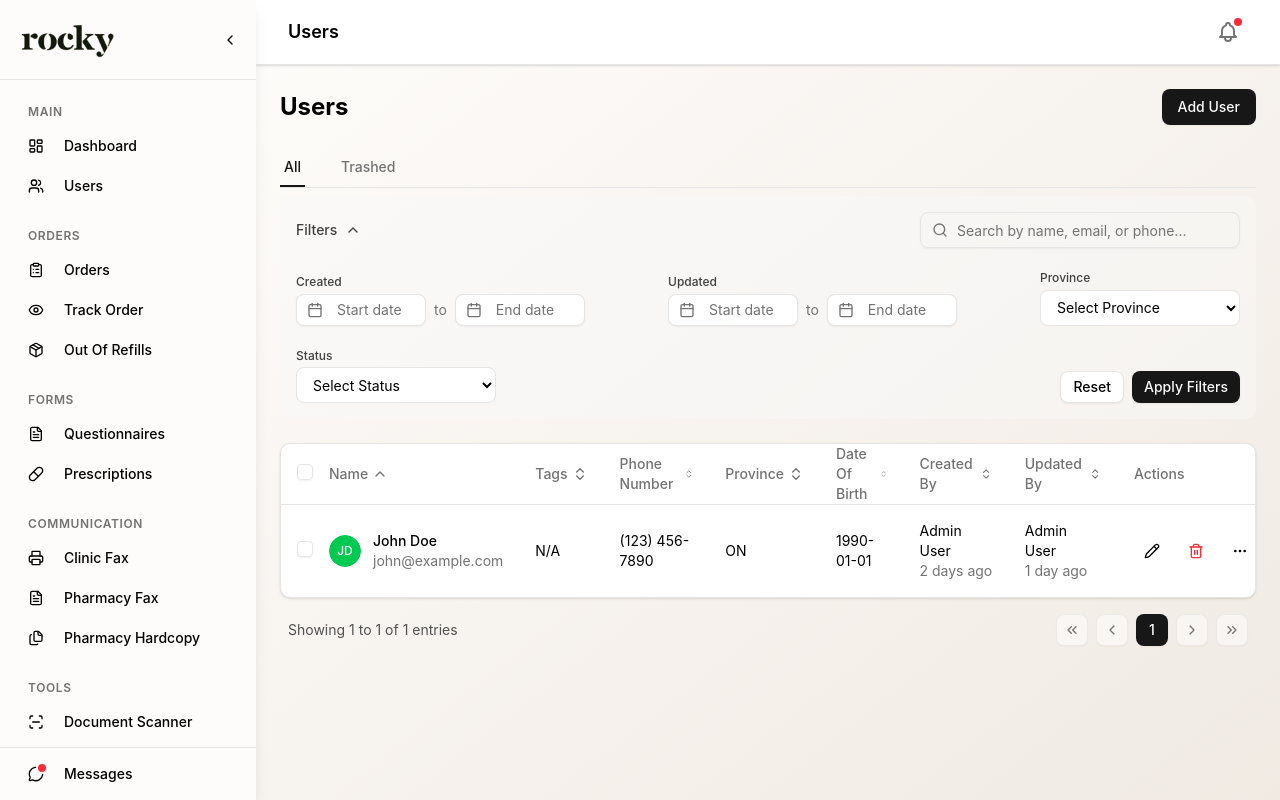
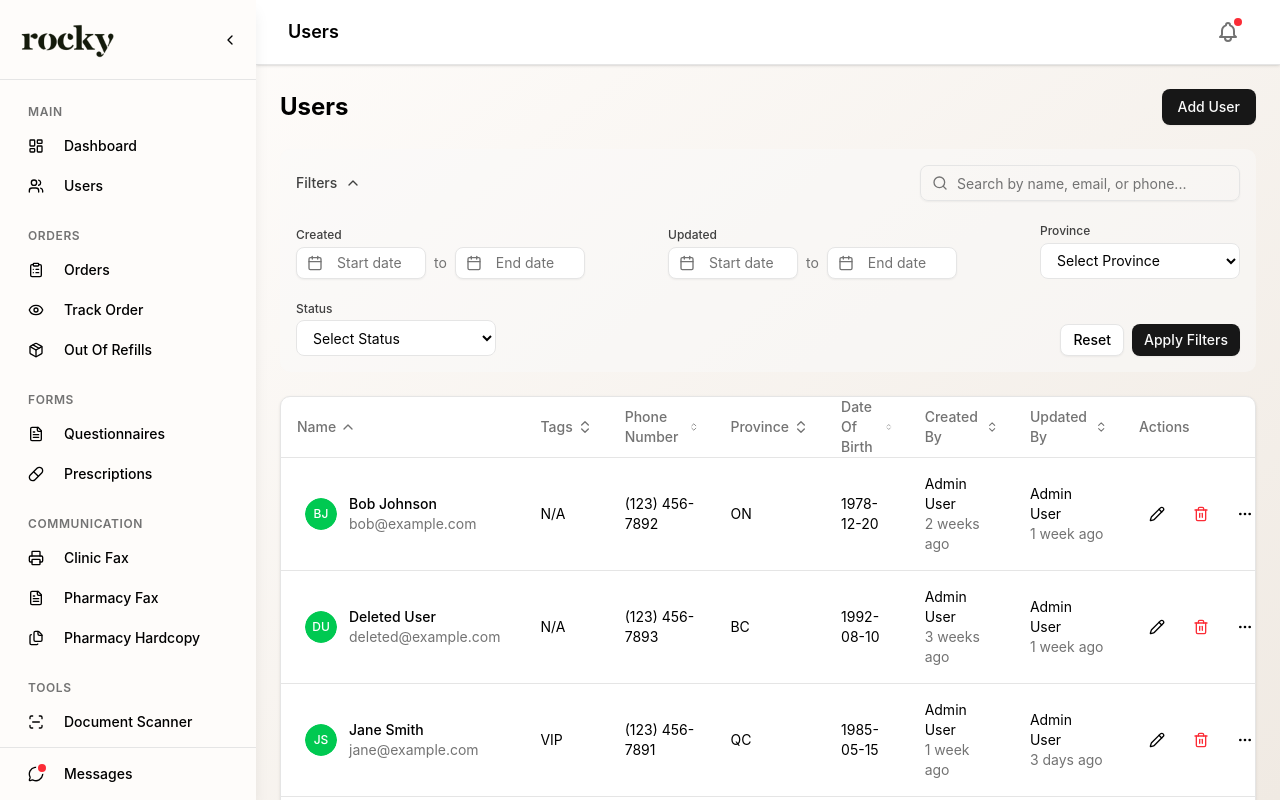
Before and after one commit to ETK-Technologies/rocky-crm, a Next.js app: page /users in a window 1280 px wide. Built offline with nearby package versions, Linux system fonts and the light colour scheme.

Commit message:
handel user notes

```diff
--- a/app/(auth)/users/add/page.js
+++ b/app/(auth)/users/add/page.js
@@ -63,12 +63,13 @@ export default function AddUserPage() {
   return (
     <div className="space-y-6">
       {/* Header */}
-      <div className="flex items-center gap-4">
+      <div className="">
+      <h1 className="text-2xl font-bold text-secondary-900">Add New User</h1>
+
         <Button variant="ghost" size="sm" onClick={handleBack}>
-          <ArrowLeft className="h-4 w-4 mr-2" />
+          <ArrowLeft className="h-4 w-4 mr-0" />
           Back to Users
         </Button>
-        <h1 className="text-2xl font-bold text-secondary-900">Add New User</h1>
       </div>
 
       {/* Tabs */}
@@ -368,7 +369,7 @@ export default function AddUserPage() {
         )}
 
         {/* Footer Actions */}
-        <CardFooter className="flex justify-between pt-6">
+        <CardFooter className="flex justify-between px-0 pt-6">
           <Button
             type="button"
             variant="outline"
--- a/app/(auth)/users/page.js
+++ b/app/(auth)/users/page.js
@@ -11,7 +11,6 @@ import { X } from "lucide-react";
 export default function UsersPage() {
   const router = useRouter();
   const { showSuccess, NotificationContainer } = useNotification();
-  const [activeTab, setActiveTab] = useState("all");
   const [showDeleteDialog, setShowDeleteDialog] = useState(false);
   const [userToDelete, setUserToDelete] = useState(null);
   const [filters, setFilters] = useState([
@@ -57,7 +56,6 @@ export default function UsersPage() {
   const [sortColumn, setSortColumn] = useState("name");
   const [sortDirection, setSortDirection] = useState("asc");
   const [searchQuery, setSearchQuery] = useState("");
-  const [selectedRows, setSelectedRows] = useState([]);
 
   // Example data - replace with actual data fetching
   const [users, setUsers] = useState([
@@ -71,10 +69,47 @@ export default function UsersPage() {
       createdBy: { name: "Admin User", timestamp: "2 days ago" },
       updatedBy: { name: "Admin User", timestamp: "1 day ago" },
       tags: [],
+      status: "active",
     },
-    // Add more example users...
+    {
+      id: 2,
+      name: "Jane Smith",
+      email: "jane@example.com",
+      phone: "(123) 456-7891",
+      province: "QC",
+      dateOfBirth: "1985-05-15",
+      createdBy: { name: "Admin User", timestamp: "1 week ago" },
+      updatedBy: { name: "Admin User", timestamp: "3 days ago" },
+      tags: ["VIP"],
+      status: "active",
+    },
+    {
+      id: 3,
+      name: "Bob Johnson",
+      email: "bob@example.com",
+      phone: "(123) 456-7892",
+      province: "ON",
+      dateOfBirth: "1978-12-20",
+      createdBy: { name: "Admin User", timestamp: "2 weeks ago" },
+      updatedBy: { name: "Admin User", timestamp: "1 week ago" },
+      tags: [],
+      status: "trashed",
+    },
   ]);
-  const [trashedUsers, setTrashedUsers] = useState([]);
+  const [trashedUsers, setTrashedUsers] = useState([
+    {
+      id: 4,
+      name: "Deleted User",
+      email: "deleted@example.com",
+      phone: "(123) 456-7893",
+      province: "BC",
+      dateOfBirth: "1992-08-10",
+      createdBy: { name: "Admin User", timestamp: "3 weeks ago" },
+      updatedBy: { name: "Admin User", timestamp: "1 week ago" },
+      tags: [],
+      status: "trashed",
+    },
+  ]);
 
   const handleFilterChange = (newFilters) => {
     setFilters(newFilters);
@@ -96,21 +131,7 @@ export default function UsersPage() {
     setSortDirection(direction);
   };
 
-  const handleBulkAction = (action) => {
-    switch (action) {
-      case "delete":
-        console.log("Delete users:", selectedRows);
-        break;
-      case "export":
-        console.log("Export users:", selectedRows);
-        break;
-      case "email":
-        console.log("Email users:", selectedRows);
-        break;
-      default:
-        break;
-    }
-  };
+
 
   // Delete logic
   const handleDeleteClick = (user) => {
@@ -118,10 +139,9 @@ export default function UsersPage() {
     setShowDeleteDialog(true);
   };
   const handleDeleteConfirm = () => {
-    if (activeTab === "all") {
+    if (userToDelete.status === "active") {
       setUsers((prev) => prev.filter((u) => u.id !== userToDelete.id));
-      setTrashedUsers((prev) => [...prev, userToDelete]);
-      setActiveTab("trashed");
+      setTrashedUsers((prev) => [...prev, { ...userToDelete, status: "trashed" }]);
       showSuccess("Deleted successfully", "User has been moved to trash.");
     } else {
       setTrashedUsers((prev) => prev.filter((u) => u.id !== userToDelete.id));
@@ -142,7 +162,10 @@ export default function UsersPage() {
       header: "Name",
       sortable: true,
       cell: (row) => (
-        <div className="flex items-center gap-3">
+        <div
+          className="flex items-center gap-3 cursor-pointer hover:bg-secondary-50 p-2 rounded-md transition-colors"
+          onClick={() => router.push(`/users/${row.id}/edit`)}
+        >
           <UserAvatar
             user={{
               name: row.name,
@@ -178,6 +201,20 @@ export default function UsersPage() {
       header: "Date Of Birth",
       sortable: true,
     },
+    // {
+    //   id: "status",
+    //   header: "Status",
+    //   sortable: true,
+    //   cell: (row) => (
+    //     <span className={`px-2 py-1 rounded-full text-xs font-medium ${
+    //       row.status === "active"
+    //         ? "bg-green-100 text-green-800"
+    //         : "bg-red-100 text-red-800"
+    //     }`}>
+    //       {row.status === "active" ? "Active" : "Trashed"}
+    //     </span>
+    //   ),
+    // },
     {
       id: "createdBy",
       header: "Created By",
@@ -205,8 +242,7 @@ export default function UsersPage() {
       header: "Actions",
       className: "text-right",
       cell: (row) => (
-        <div className="flex justify-end gap-2">
-          {activeTab === "all" && (
+        <div className="flex justify-center gap-2">
           <Button
             variant="ghost"
             size="sm"
@@ -214,7 +250,6 @@ export default function UsersPage() {
           >
             <Pencil className="h-4 w-4" />
           </Button>
-          )}
           <Button
             variant="ghost"
             size="sm"
@@ -223,7 +258,10 @@ export default function UsersPage() {
           >
             <Trash2 className="h-4 w-4" />
           </Button>
-          <Button variant="ghost" size="sm">
+          <Button
+            variant="ghost"
+            size="sm"
+          >
             <MoreHorizontal className="h-4 w-4" />
           </Button>
         </div>
@@ -231,8 +269,9 @@ export default function UsersPage() {
     },
   ];
 
-  // Filtered data
-  const filteredData = (activeTab === "all" ? users : trashedUsers)
+  // Combine all users and filter
+  const allUsers = [...users, ...trashedUsers];
+  const filteredData = allUsers
     .filter((user) => {
       if (!searchQuery) return true;
       const searchLower = searchQuery.toLowerCase();
@@ -259,63 +298,8 @@ export default function UsersPage() {
       <div className="flex justify-between items-center">
         <h1 className="text-2xl font-bold text-secondary-900">Users</h1>
         <div className="flex gap-2">
-          {selectedRows.length > 0 && (
-            <>
-              <Button
-                variant="outline"
-                size="sm"
-                onClick={() => handleBulkAction("email")}
-              >
-                <Mail className="h-4 w-4 mr-2" />
-                Email Selected
-              </Button>
-              <Button
-                variant="outline"
-                size="sm"
-                onClick={() => handleBulkAction("export")}
-              >
-                <Download className="h-4 w-4 mr-2" />
-                Export Selected
-              </Button>
-              <Button
-                variant="outline"
-                size="sm"
-                className="text-red-500"
-                onClick={() => handleBulkAction("delete")}
-              >
-                <Trash2 className="h-4 w-4 mr-2" />
-                Delete Selected
-              </Button>
-            </>
-          )}
           <Button onClick={() => router.push("/users/add")}>Add User</Button>
         </div>
-      </div>
-
-      {/* Tabs */}
-      <div className="border-b border-secondary-200 mb-2">
-        <nav className="flex space-x-8">
-          <button
-            onClick={() => setActiveTab("all")}
-            className={`py-2 px-1 border-b-2 font-medium text-sm transition-colors ${
-              activeTab === "all"
-                ? "border-primary text-primary"
-                : "border-transparent text-secondary-500 hover:text-secondary-700"
-            }`}
-          >
-            All
-          </button>
-          <button
-            onClick={() => setActiveTab("trashed")}
-            className={`py-2 px-1 border-b-2 font-medium text-sm transition-colors ${
-              activeTab === "trashed"
-                ? "border-primary text-primary"
-                : "border-transparent text-secondary-500 hover:text-secondary-700"
-            }`}
-          >
-            Trashed
-          </button>
-        </nav>
       </div>
 
       {/* Filters with inline search */}
@@ -334,9 +318,6 @@ export default function UsersPage() {
         sortColumn={sortColumn}
         sortDirection={sortDirection}
         onSort={handleSort}
-        selectable
-        selectedRows={selectedRows}
-        onSelectedRowsChange={setSelectedRows}
       />
 
       {/* Delete Dialog */}
--- a/components/ui/DataTable.js
+++ b/components/ui/DataTable.js
@@ -17,7 +17,6 @@ import {
   TableHead,
   TableRow,
   TableCell,
-  Checkbox,
   Button,
 } from "./index";
 import { cn } from "@/lib/utils";
@@ -31,9 +30,6 @@ const DataTable = React.forwardRef(
       sortColumn,
       sortDirection,
       className,
-      selectable = false,
-      selectedRows = [],
-      onSelectedRowsChange,
       pageSize = 10,
       ...props
     },
@@ -58,20 +54,7 @@ const DataTable = React.forwardRef(
       );
     };
 
-    const handleSelectAll = (checked) => {
-      if (onSelectedRowsChange) {
-        onSelectedRowsChange(checked ? paginatedData.map((row) => row.id) : []);
-      }
-    };
 
-    const handleSelectRow = (checked, rowId) => {
-      if (onSelectedRowsChange) {
-        const newSelected = checked
-          ? [...selectedRows, rowId]
-          : selectedRows.filter((id) => id !== rowId);
-        onSelectedRowsChange(newSelected);
-      }
-    };
 
     // Pagination logic
     const totalPages = Math.ceil(data.length / pageSize);
@@ -82,13 +65,7 @@ const DataTable = React.forwardRef(
       setCurrentPage(page);
     };
 
-    const isAllSelected =
-      paginatedData.length > 0 &&
-      paginatedData.every((row) => selectedRows.includes(row.id));
-    const isIndeterminate =
-      selectedRows.length > 0 &&
-      paginatedData.some((row) => selectedRows.includes(row.id)) &&
-      !isAllSelected;
+
 
     return (
       <div className="space-y-4">
@@ -96,16 +73,6 @@ const DataTable = React.forwardRef(
           <Table ref={ref} className={className} {...props}>
             <TableHeader>
               <TableRow>
-                {selectable && (
-                  <TableHead className="w-[50px] pr-0">
-                    <Checkbox
-                      checked={isAllSelected}
-                      onCheckedChange={handleSelectAll}
-                      aria-label="Select all"
-                      {...(isIndeterminate ? { indeterminate: true } : {})}
-                    />
-                  </TableHead>
-                )}
                 {columns.map((column) => (
                   <TableHead
                     key={column.id}
@@ -128,21 +95,7 @@ const DataTable = React.forwardRef(
               {paginatedData.map((row, rowIndex) => (
                 <TableRow
                   key={rowIndex}
-                  className={cn(
-                    selectedRows.includes(row.id) && "bg-primary-50/50"
-                  )}
                 >
-                  {selectable && (
-                    <TableCell className="pr-0">
-                      <Checkbox
-                        checked={selectedRows.includes(row.id)}
-                        onCheckedChange={(checked) =>
-                          handleSelectRow(checked, row.id)
-                        }
-                        aria-label={`Select row ${rowIndex + 1}`}
-                      />
-                    </TableCell>
-                  )}
                   {columns.map((column) => (
                     <TableCell key={column.id} className={column.className}>
                       {column.cell ? column.cell(row) : row[column.id]}
@@ -153,7 +106,7 @@ const DataTable = React.forwardRef(
               {data.length === 0 && (
                 <TableRow>
                   <TableCell
-                    colSpan={selectable ? columns.length + 1 : columns.length}
+                    colSpan={columns.length}
                     className="h-32 text-center text-secondary-500"
                   >
                     No data available
```
Lines whose indentation alone changed are shown as unchanged.
